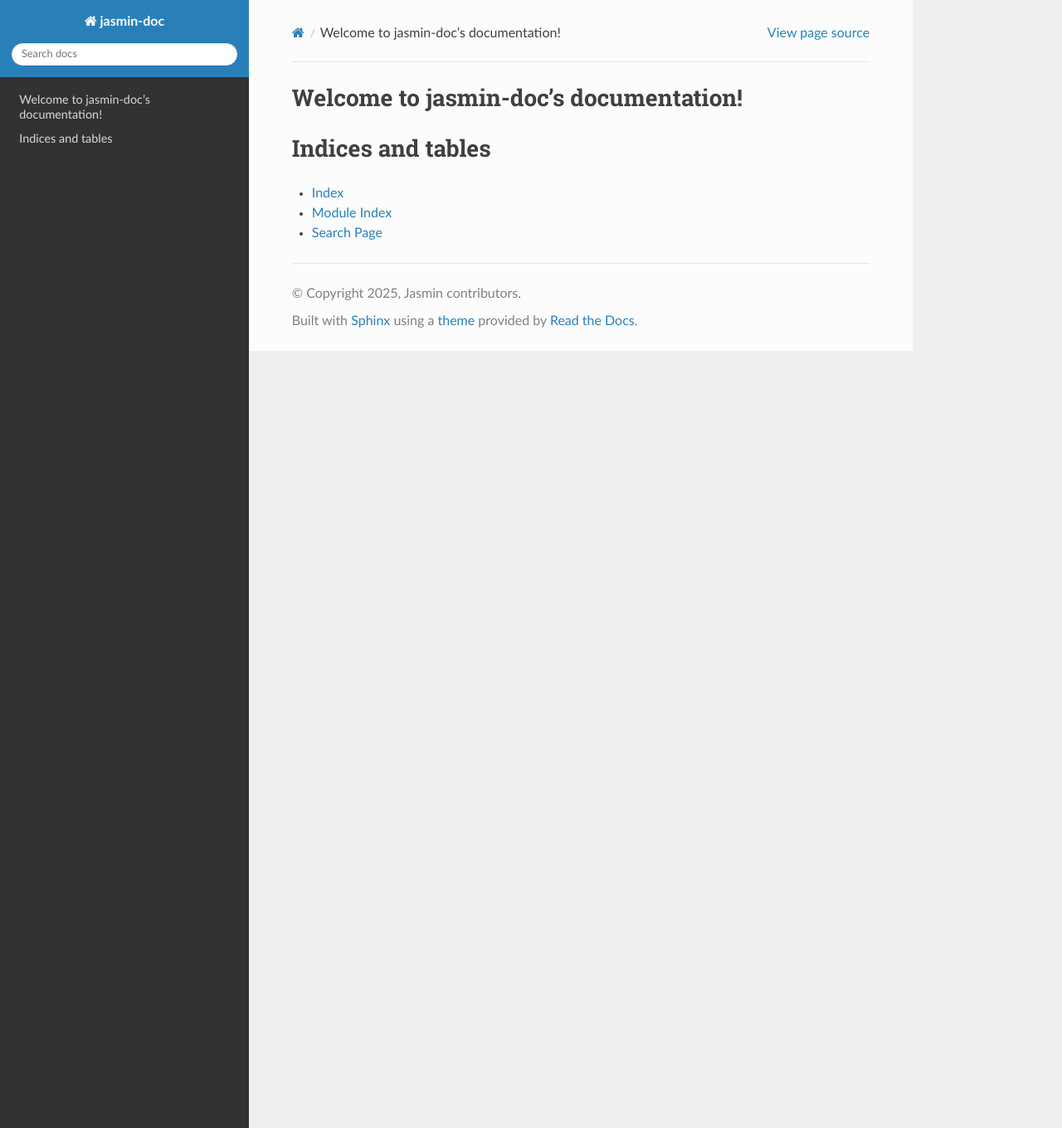
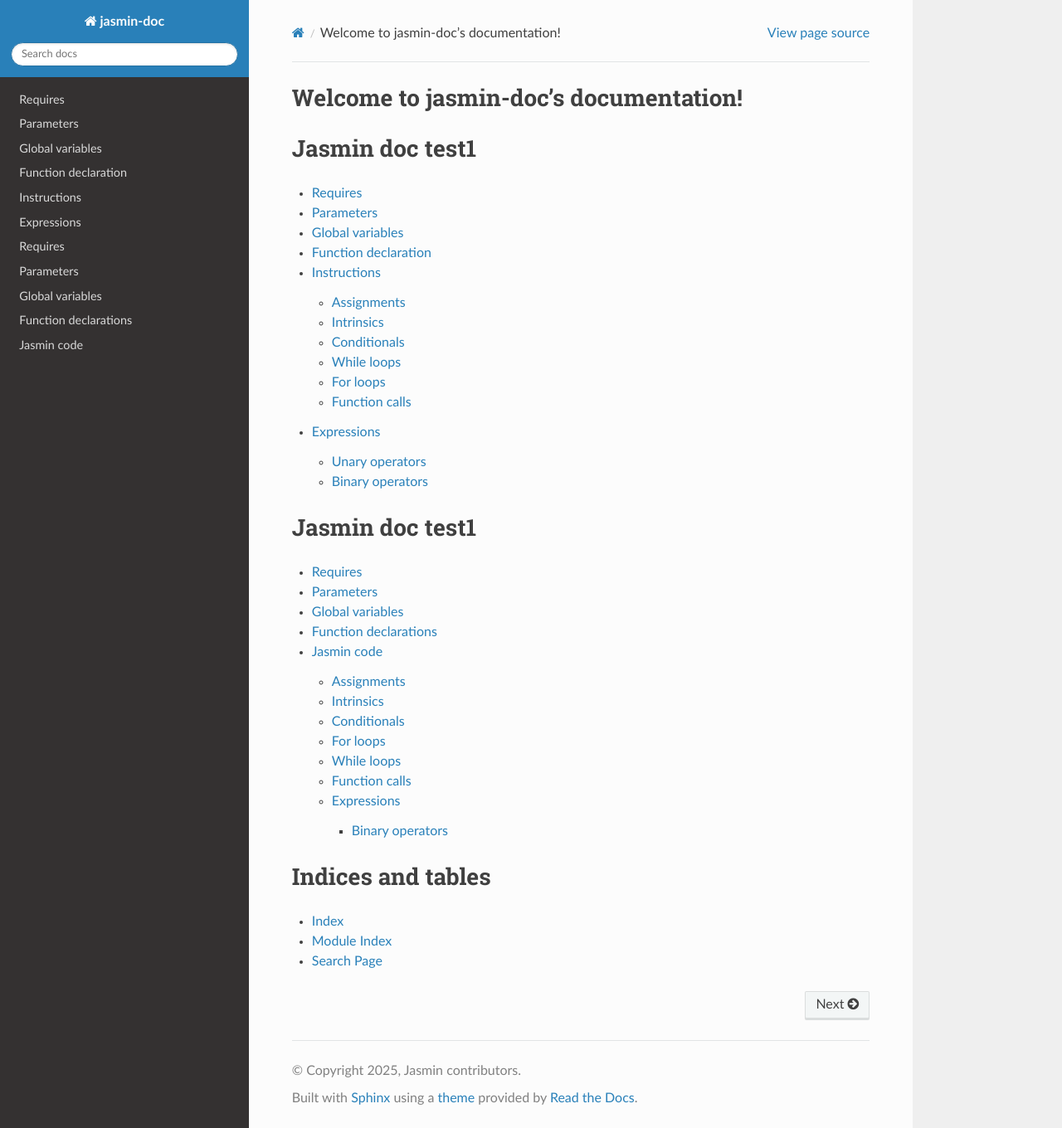
Before and after one commit to lyonel2017/jasmin-doc, a Sphinx documentation site: the page built from source/index.rst, in a window 1280 px wide and 1360 px high. Shown: the whole window at 83% size. Built offline with Sphinx 7.4.7 and the Read the Docs theme 3.1.0, drawn with Linux system fonts in a browser that asks for light colours; some of the changed lines change nothing that is shown.

Commit message:
Add first elements

````diff
--- /dev/null
+++ b/source/Jasmin-language-guide.md
@@ -0,0 +1,324 @@
+Jasmin is a low-level language: it is essentially assembly with variables and
+structured control flow.
+It should be thought of as a tool to help you write assembly: programmers use
+Jasmin to produce specific assembly code in a convenient, safe and secure
+manner.
+This means that there are special considerations for each architecture.
+You can read these for the [[x86-64|x86-64]] and the [[ARMv7-M|ARMv7-M]] target
+architectures.
+
+
+A Jasmin program is list of:
+
+- requires;
+- parameters;
+- global variables; and
+- function definitions.
+
+
+# Requires
+
+A program may be split into several files using a `require` clause.
+Its simplest form is as follows
+```
+require "path/file.jinc"
+```
+where relative paths are resolved relative to the current file.
+The required file is treated (mostly) as if its contents were put in place of
+the `require` clause.
+TODO: Why mostly?
+
+Files can also be searched in named locations, for instance
+```
+from PATH require "file.jinc"
+```
+where the file `file.jinc` is located in a path named `PATH`.
+
+There are two ways to give names to paths in the file-system:
+
+1. On the command-line, using the argument `-I PATH:actual/path/`; and
+1. Using the `JASMINPATH` environment variable, as in
+`$ export JASMINPATH=PATH=actual/path/`.
+
+If several paths must be named, the `-I` argument can be used multiple times,
+```
+-I path1:actual/path1/ -I path2:actual/path2/
+```
+and in the environment variable value, several `ID=path` pairs can be separated
+by a colon
+```
+$ export JASMINPATH=path1=actual/path1/:path2=actual/path2/
+```
+
+Both `require` clauses can take several arguments, as in
+```
+require "path/file1.jinc" "path/file2.jinc" "path/file3.jinc"
+```
+and
+```
+from PATH require "file1.jinc" "file2.jinc" "file3.jinc"
+```
+
+See [[the require section|Syntax-reference#requires]] for the full syntax.
+
+
+# Parameters
+
+A parameter is a named value.
+They can be used in code and also within types (e.g., as the size of an array).
+As such, they provide a limited form of genericity.
+Parameters are removed by the compiler right after parsing, and therefore, they
+have no formal semantics.
+
+A parameter is introduced by the `param` keyword, followed by a type, a name,
+and the value.
+For instance
+```
+param int cROUNDS = 2;
+```
+
+See [[the parameters section|Syntax-reference#parameters]] for the full syntax.
+
+
+# Global variables
+
+Global variables are named runtime values.
+Unlike parameters, said values are not available at compile-time (i.e., they
+cannot be used as part of a type), but are available at run-time.
+Specifically, global variables are stored in the code segment and are accessed
+to using PC-relative addressing mode.
+
+There is no keyword to introduce a global variable at the top-level: a
+declaration consists only of its type, name, and value.
+For instance,
+```
+u64[4] a = { 0, 1, 2, 3 };
+```
+declares an array `a` of four 64-bit values (0, 1, 2, and 3).
+
+In this example
+```
+u128 pattern = (16u8)[ 12, 15, 14, 13, 8, 11, 10, 9, 4, 7, 6, 5, 0, 3, 2, 1 ];
+```
+the value is a 128-bit machine-word, described as a vector of 16 8-bit
+machine-words.
+
+See [[the global variables section|Syntax-reference#global-variables]] for the
+full syntax.
+
+
+# Function declarations
+
+Functions in Jasmin are labeled pieces of code.
+They are declared using the `fn` keyword, have a signature (the types of their
+input and output) and a body.
+This is an example function:
+```
+export
+fn add(reg u64 x, reg u64 y) -> reg u64 {
+  reg u64 r;
+  r = x;
+  r += y;
+  return r;
+}
+```
+
+See [[the functions section|Syntax-reference#funcitons]] for the full syntax.
+
+Function definitions can be prefixed with either the `inline` or `export`
+keywords to denote, respectively, that the function will be inlined by the
+compiler or that it will respect a specified calling convention.
+Functions that are not marked with `inline` or `export` are local functions:
+they will be preserved by the compiler but are not visible from the outside
+(i.e., they cannot be called from non-Jasmin code).
+TODO: Add link to locality syntax.
+
+Function definitions can also be prefixed by annotations.
+Annotations are key-value pairs that customize the behaviour of the compiler,
+for instance to store the return address of a function in a register or in the
+stack.
+For instance,
+```
+#[returnaddress=stack]
+fn copy_to_memory(reg u64 x, reg u64 p) {
+    [p + 8] = x;
+}
+```
+is a local function that copies the contents of a register `x` to an address
+(stored in a register `p`) with an offset of 8, and takes its return address
+from the stack.
+TODO: Add link to annotation syntax.
+
+Variables in Jasmin have both a type (`int`, `bool`, `u8`, `u16`, `u32`, ...)
+and a storage qualifier (`inline`, `reg`, `stack`).
+Variables qualified as `inline` are removed in compile time, for instance the
+counter of a for loop that is unrolled.
+Variables qualified as `reg` must go into architecture registers or flags,
+and those qualified as `stack` must live in the stack.
+In Jasmin there is no variable spilling: the programmer must do it explicitly.
+TODO: Add link to variable and type syntax.
+
+The body of a function consists of variable declarations, Jasmin code, and a
+return statement.
+
+
+# Jasmin code
+
+Jasmin code comprises the following constructs:
+
+1. assignments;
+1. intrinsics;
+1. conditionals;
+1. for loops;
+1. while loops;
+1. system calls; and
+1. function calls.
+
+TODO: Add link to command syntax.
+
+
+## Assignments
+
+The basic syntax for assignments is the usual equal sign
+```
+x = y;
+```
+and prefixing the equal sign with a binary operator `x += y;` is simply
+syntactic sugar for `x = x + y;`.
+
+Assignments can be made conditional by adding an `if` clause as a suffix
+```
+x = y if b;
+```
+This means that the assignment is only performed if the condition `b` evaluates
+to `true`.
+TODO: Add link to left value and expression syntax.
+
+
+## Intrinsics
+
+Intrinsics are architecture-specific instructions.
+The basic syntax is as follows
+```
+of, cf, x = #ROL(y, 4);
+```
+where to the left of the equals sign is a list of variables and to the right
+the architecture-specific instruction is prefixed by a `#` and used as a
+function name.
+
+The list of available architecture-specific instructions can be seen using
+`$ jasminc -help-intrinsics`.
+
+
+## Conditionals
+
+Conditionals take an expression and two pieces of code, and execute one piece
+or the other depending on whether the expression evaluates to `true` or
+`false`.
+The basic syntax for conditionals is as follows
+```
+if (x != y) {
+    x += 1;
+} else {
+    x += 2;
+}
+```
+where the `else` branch can be omitted.
+
+Conditionals can be chained as follows
+```
+if (x < y) {
+    x += 1
+} else if (x == y) {
+    x += 2;
+} else {
+    x += 3;
+}
+```
+where again last `else` branch can be omitted.
+This is syntactic sugar for nested conditionals.
+
+
+## For loops
+
+For loops execute a piece of code some fixed number of times.
+These iterations depend on an `inline int` counter, that takes values in a given
+range.
+The basic syntax for for loops is
+```
+for i = 0 to 13 {
+    x += x;
+    i += 2;
+}
+```
+where the counter starts taking the value of the first expression, and increases
+until it reaches the second one.
+For example, the loop `for i = 0 to 5 { ... }` executes the code in the body of
+the loop five times, as `i` takes the values 0, 1, 2, 3, and 4 in each iteration
+respectively.
+
+The iteration can be made decreasing as well, as follows
+```
+for i = 13 downto 0 {
+    x += x;
+    i -= 2;
+}
+```
+
+
+## While loops
+
+While loops execute a piece of code until a condition is met.
+The basic syntax for while loops is
+```
+while (x <= y) {
+    y -= 1;
+}
+```
+where the condition `x <= y` is evaluated before each iteration, and the body
+is executed only if it evaluated to `true`.
+
+Do-while loops first execute the body and only then evaluate the condition, and
+are written as follows
+```
+while {
+    y -= 1;
+} (x <= y)
+```
+
+In Jasmin, we can do both: execute some code before evaluating the condition,
+and also after
+```
+while {
+    y -= 1;
+} (x <= y) {
+    y -= x;
+}
+```
+
+
+## Function calls
+
+The syntax for function calls is as follows
+```
+z = add_then_shift_left(x, y, 2);
+```
+where to the left of the equals sign we have a list of variables corresponding
+to the return type of the function.
+The following is valid syntax for a function that does not return any values:
+```
+do_side_effect_computation(x, y);
+```
+
+## Expressions
+
+### Binary operators
+
+- `+`: Addition.
+- `<<`: Left shift.
+- `>>`: Right shift.
+- `>>s`: Arithmetic right shift. In ARM-M4, an arithmetic right shift by 0 is
+  compiled to a `MOV`.
+- `<<r`: Left rotation.
+- `>>r`: Right rotation. In ARM-M4, a right rotation by 0 is compiled to a
+  `MOV`.
--- /dev/null
+++ b/source/Syntax-reference.md
@@ -0,0 +1,208 @@
+## Requires
+
+Require statements consist of the `require` keyword followed by a file name
+(between quotation marks)
+```
+require <string>
+```
+
+It can be used for several files
+```
+require <string> ... <string>
+```
+
+And given a base path
+```
+from <ident> require <string> ... <string>
+```
+
+See [[the require section|Jasmin-language-guide#requires]] in the language
+guide for information on what this statement means.
+
+
+## Parameters
+
+The syntax for parameter declaration consists of the `param` keyword, the type
+and name of the parameter, and its value
+```
+param <type> <ident> = <expr>;
+```
+
+See [[the parameter section|Jasmin-language-guide#parameters]] in the language
+guide for information on what this statement means.
+
+
+## Global variables
+
+TODO: Add global variable syntax.
+
+
+## Function declaration
+
+TODO: Add function declaration syntax.
+
+
+## Instructions
+
+```
+<code> ::=
+  | <empty>
+  | <instr> <code>
+
+<instr> ::=
+  | <instr_assign>
+  | <instr_intrinsic>
+  | <instr_conditional>
+  | <instr_while>
+  | <instr_for>
+  | <instr_call>
+```
+
+### Assignments
+
+```
+<instr_assign> ::=
+  | <lval> = <expr>;
+```
+
+For binary operators of the shape `<+> : a -> b -> a`, the following syntax is
+also valid
+```
+<lval> <+>= <expr>;
+```
+where the first argument of the operator is taken to be the left hand side of
+the assignment.
+
+
+### Intrinsics
+
+```
+<instr_intrinsic> ::=
+  | <lval>, ..., <lval> = #<ident>(<expr>, ..., <expr>);
+```
+
+
+### Conditionals
+
+```
+<instr_conditional> ::=
+  | if ( <expr> ) { <code> }
+  | if ( <expr> ) { <code> } else { <code> }
+  | if ( <expr> ) { <code> } else <instr_conditional>  // else-if syntax.
+```
+
+### While loops
+
+```
+<instr_while> ::=
+  | while ( <expr> ) { <code> }  // Usual while loop.
+  | while { <code> } ( <expr> )  // do-while loop.
+  | while { <code> } ( <expr> ) { <code> }  // Both.
+```
+
+
+### For loops
+
+```
+<instr_for> ::=
+  | for <ident> = <expr> to <expr> { <code> }
+  | for <ident> = <expr> downto <expr> { <code> }
+```
+
+### Function calls
+
+```
+<instr_call> ::=
+  | <ident>(<expr>, ..., <expr>);
+  | <lval>, ..., <lval> = <ident>(<expr>, ..., <expr>);
+```
+
+
+## Expressions
+
+```
+<expr> ::=
+  | <int>  // Integer constant.
+  | <bool>  // Boolean constant.
+  | <var>  // Variable.
+  | (<wsize>)[<var> + <expr>] // Memory access.
+  | (<wsize>)[<var> - <expr>] // Memory access.
+  | <var>[<expr>]  // Array access.
+  | <var>[<wsize> <expr>]  // Array access.
+  | <var>.[<wsize> <expr>]  // Unscaled array access.
+  | <var>[<expr> : <expr>]  // Subarray.
+  | <op1> <expr>  // Unary operation.
+  | <expr> <op2> <expr>  // Binary operation.
+  | <expr> ? <expr> : <expr>  // Conditional.
+  | (<int><sign><int>)[<expr>, ..., <expr>] // Packing.
+  | (<expr>)
+```
+
+### Unary operators
+
+```
+<op1> ::=
+  | !  // Boolean and bitwise negation.
+  | -  // Arithmetic negation.
+  | (<cast>) // Cast.
+
+<cast> ::=
+  | <wsize_size><sign>
+  | int
+```
+
+
+### Binary operators
+
+```
+<op2> ::=
+  | +  // Addition.
+  | -  // Subtraction.
+  | *  // Multiplication.
+  | /  // Division.
+  | %  // Modulo.
+  | &  // Bitwise AND.
+  | |  // Bitwise OR.
+  | ^  // Bitwise XOR (exclusive OR).
+
+  | ==  // Equality test.
+  | !=  // Inequality test.
+  | <  // Unsgined less than test.
+  | <s  // Signed less than test.
+  | >  // Unsigned greater than test.
+  | >s  // Signed greater than test.
+  | <=  // Unsigned less than or equal test.
+  | <=s  // Signed less than or equal test.
+  | >=  // Unsigned greater than or equal test.
+  | >=s  // Signed greater than or equal test.
+
+  | <<  // Left rotation.
+  | >>  // Right rotation.
+  | >>s  // Arithmetic right rotation.
+  | <<r  // Left rotation.
+  | >>r  // Right rotation.
+
+  | &&  // Boolean AND.
+  | ||  // Boolean OR.
+```
+
+
+TODO: Where to put these?
+
+```
+<wsize_size> ::=
+  | 8
+  | 16
+  | 32
+  | 64
+  | 128
+  | 256
+
+<wsize> ::= u<wsize_size>
+```
+
+```
+<sign> ::=
+  | s
+  | u
+```
--- a/source/index.rst
+++ b/source/index.rst
@@ -10,7 +10,20 @@
    :maxdepth: 2
    :caption: Contents:
 
+Jasmin doc test1
+=====================================
 
+.. toctree::
+
+   Syntax-reference.md
+
+
+Jasmin doc test1
+=====================================
+
+.. toctree::
+
+   Jasmin-language-guide.md
 
 Indices and tables
 ==================
````
